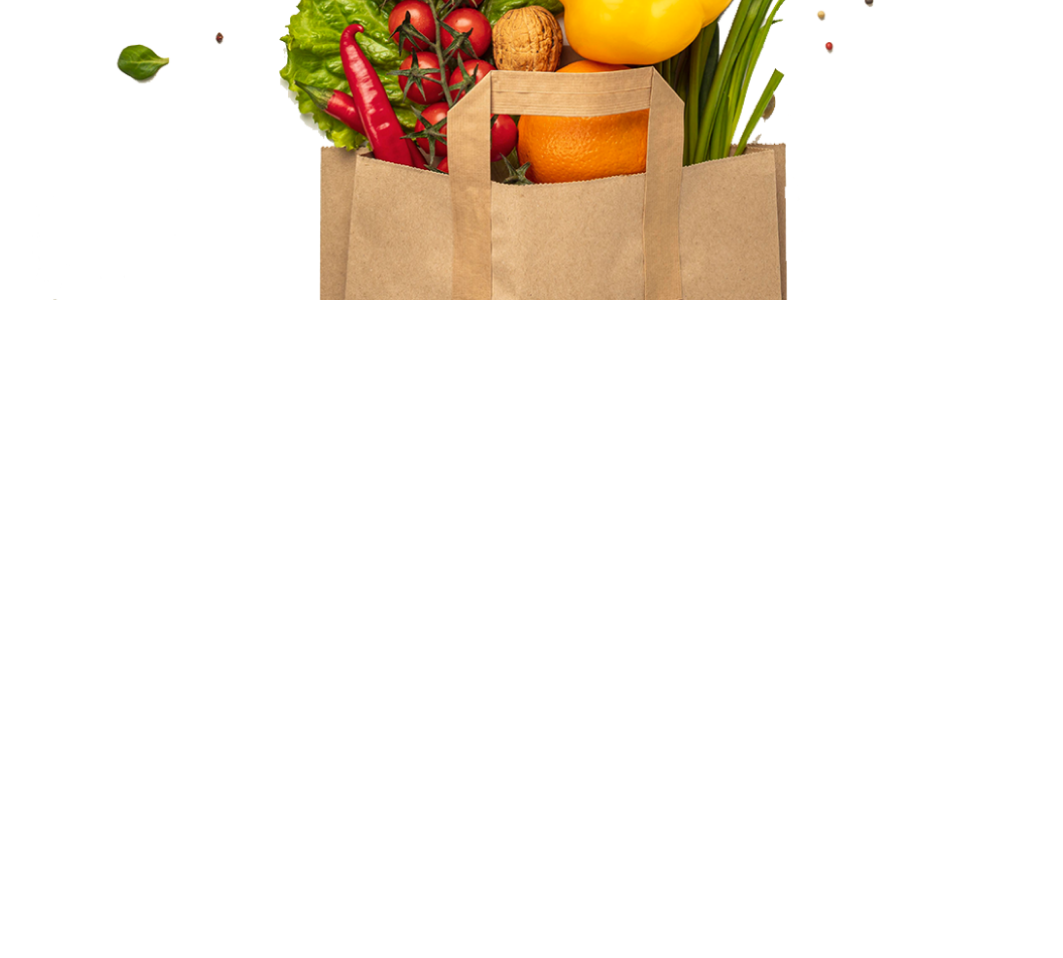
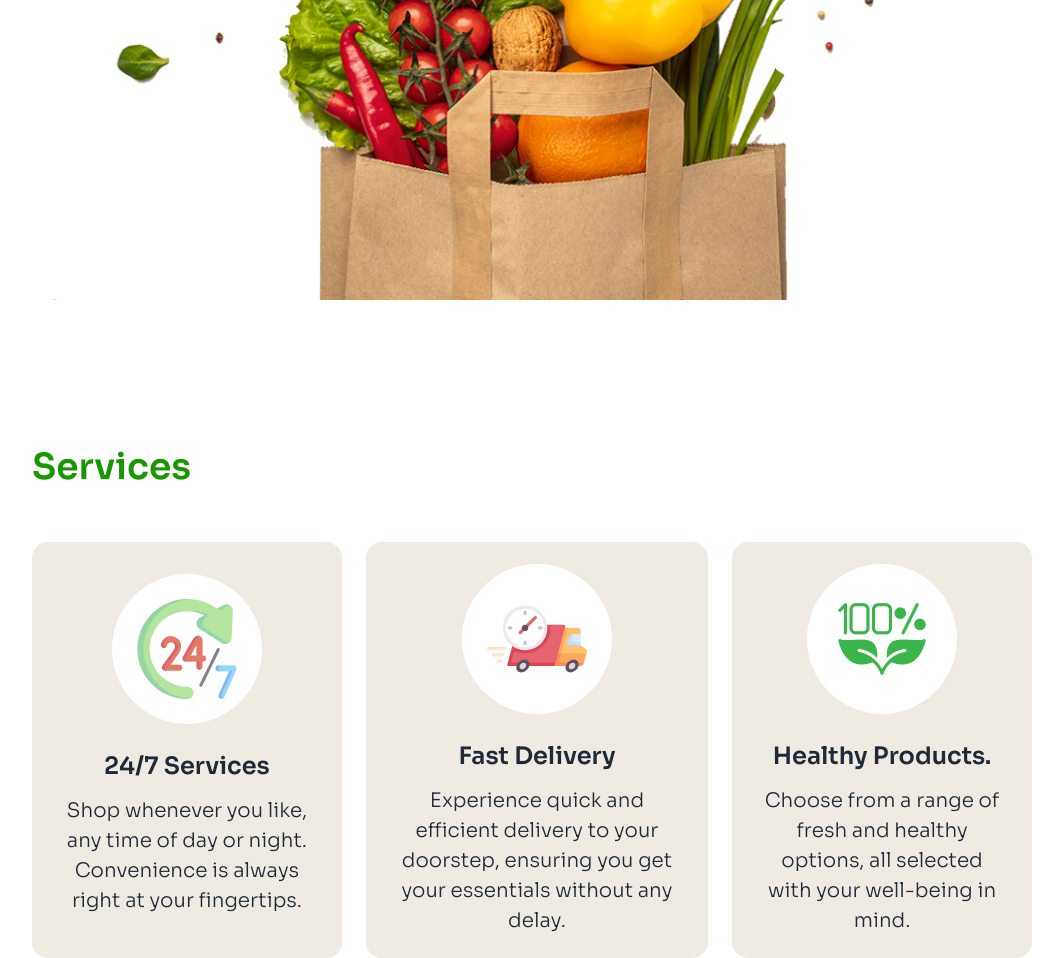
Before and after one commit to SheikhNegarSultana/A3, a plain HTML site: page index.html in a window 1280 px wide. Shown: the part 1030-1988 px from the top of the page, without its empty margins (108-1171 px from the left). Before the commit the page ends 1330 px from the top, so only its background shows below. Drawn offline with nearby package versions, Linux system fonts and the light colour scheme.

Commit message:
Services Section Done

```diff
--- a/index.html
+++ b/index.html
@@ -79,7 +79,44 @@
          </section>
         <!-- Hero Section Done -->
     </header>
+
     <main>
+        <!-- Services Section Start -->
+         <section class=" mt-[3rem] md:mt-[8.75rem] md:mx-[8.75rem] mx-[1.2rem]">
+            <h2 class=" font-semibold text-[#179800] text-[1.5rem] md:text-[2.25rem] md:mb-[3rem] mb-[2rem] ">Services</h2>
+
+            <div class="  md:flex md:gap-[1.5rem] md:justify-between">
+
+                <div class=" mb-[1.25rem] md:mb-0 h-[26rem] rounded-[1rem]  bg-[#EFEBE3] flex flex-col items-center justify-center text-center  p-[2rem] ">
+                    <div class="bg-white p-[1.56rem] rounded-full">
+                        <img src="Assets/service.png" alt="" srcset="">
+                    </div>
+                    <h3 class=" font-semibold text-[1.25rem] md:text-[1.5rem] mt-[1.25rem] md:mt-[1.5rem]">24/7 Services</h3>
+                    <p class="flex-grow font-light mt-[0.75rem] text-[1rem] md:text-[1.25rem]">Shop whenever you like, any time of day or night. Convenience is always right at your fingertips.</p>
+                </div>
+
+
+                <div class="mb-[1.25rem] md:mb-0 h-[26rem] rounded-[1rem]  bg-[#EFEBE3] flex flex-col items-center justify-center text-center  p-[2rem] ">
+                    <div class="bg-white p-[1.56rem] rounded-full">
+                        <img src="Assets/delivery.png" alt="" srcset="">
+                    </div>
+                    <h3 class=" font-semibold text-[1.25rem] md:text-[1.5rem] mt-[1.25rem] md:mt-[1.5rem]">Fast Delivery</h3>
+                    <p class="flex-grow font-light mt-[0.75rem] text-[1rem] md:text-[1.25rem]">Experience quick and efficient delivery to your doorstep, ensuring you get your essentials without any delay.</p>
+                </div>
+
+                <div class="mb-[1.25rem] md:mb-0 h-[26rem] rounded-[1rem]  bg-[#EFEBE3] flex flex-col items-center justify-center text-center  p-[2rem] ">
+                    <div class="bg-white p-[1.56rem] rounded-full">
+                        <img src="Assets/healthy.png" alt="" srcset="">
+                    </div>
+                    <h3 class=" font-semibold text-[1.25rem] md:text-[1.5rem] mt-[1.25rem] md:mt-[1.5rem]">Healthy Products.</h3>
+                    <p class=" flex-grow font-light mt-[0.75rem] text-[1rem] md:text-[1.25rem]">Choose from a range of fresh and healthy options, all selected with your well-being in mind.</p>
+                </div>
+
+            </div>
+
+         </section>
+
+        <!-- Services Section Done -->
     </main>
 
     <footer></footer>
```
